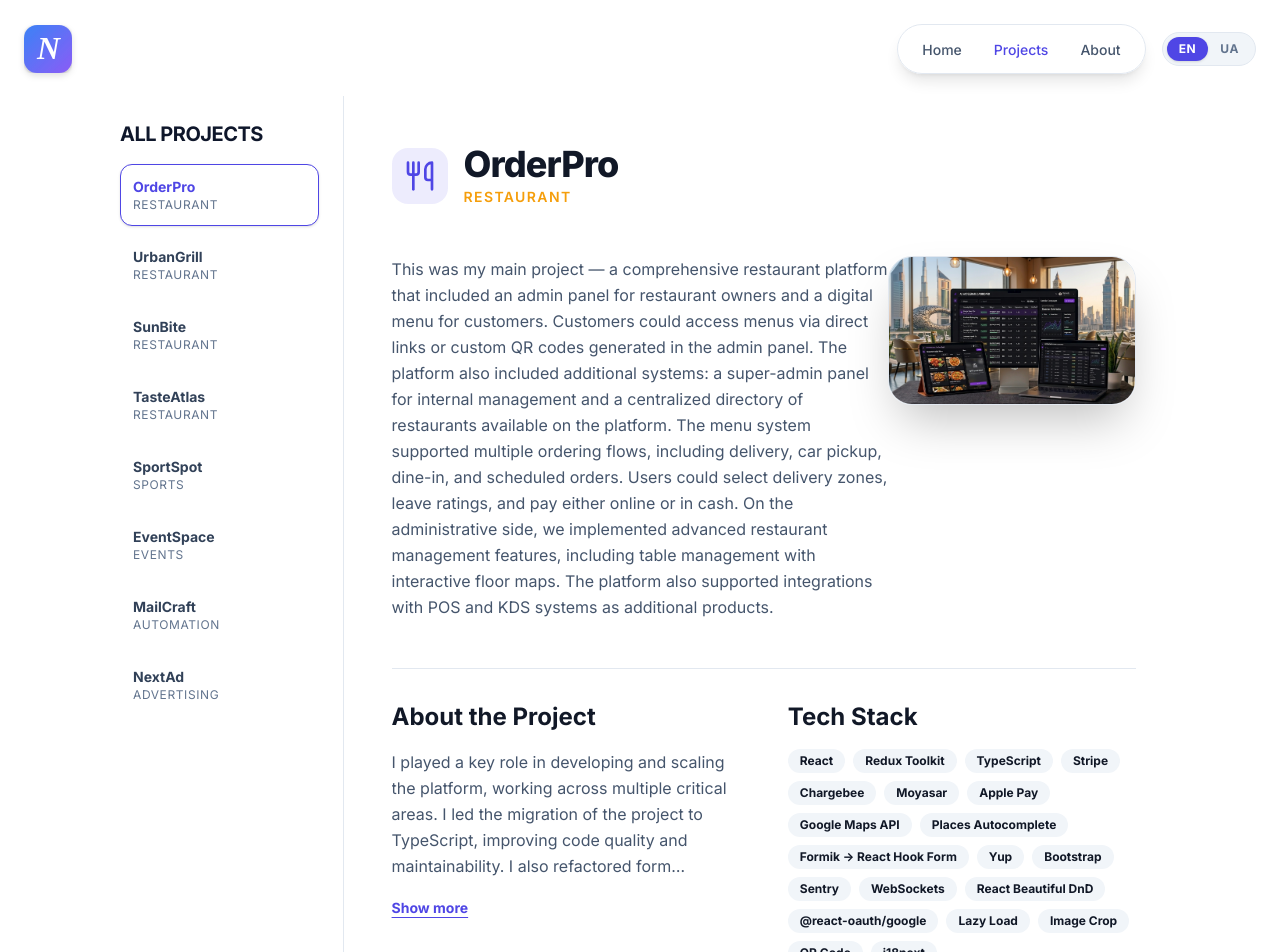
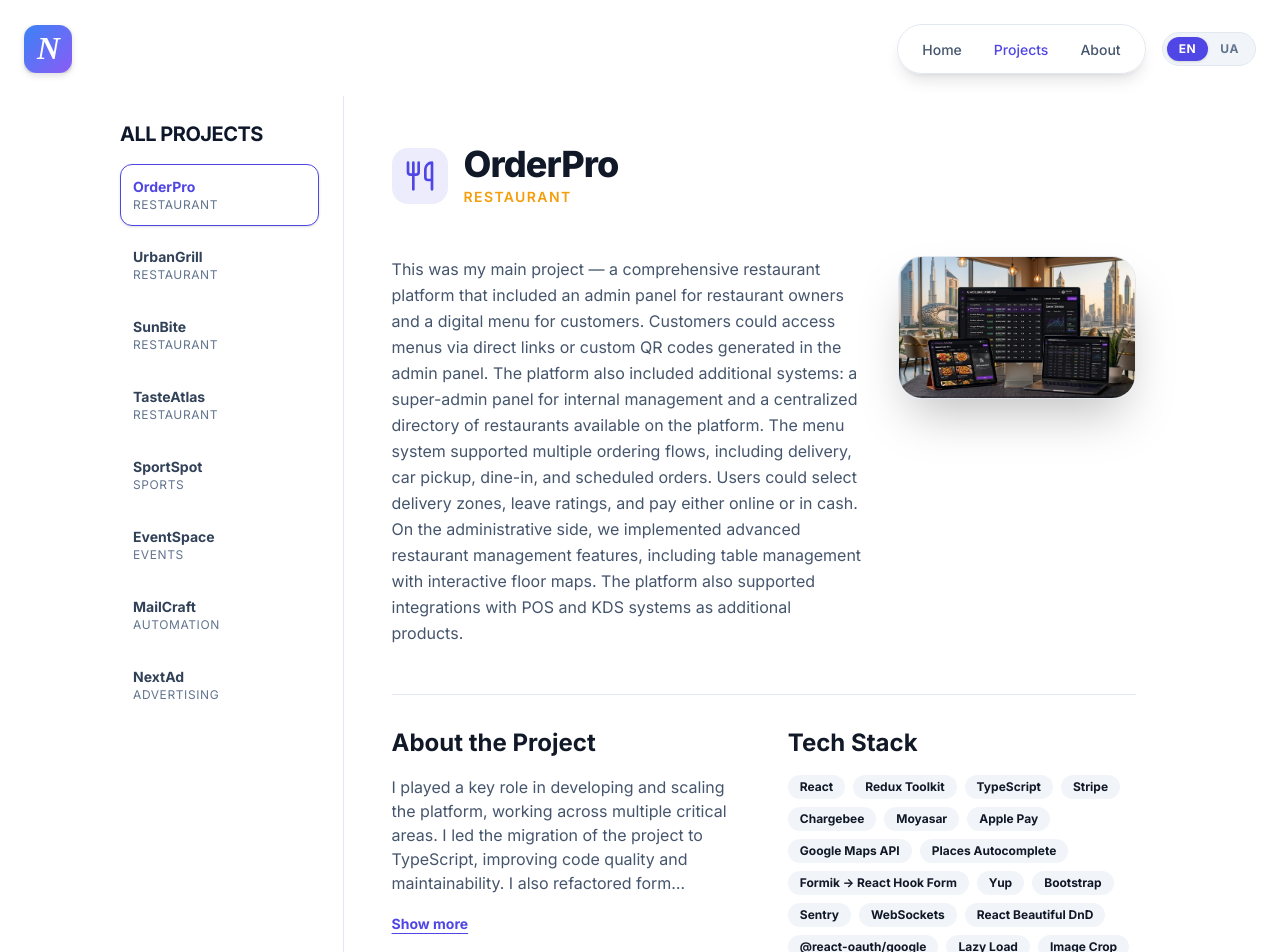
Before and after one commit to Mozzi22/Portfolio, a Next.js app: page /en/projects/1 in a window 1280 px wide. Shown: the top 952 px of the page. Built offline with nearby package versions, Linux system fonts and the light colour scheme.

Commit message:
fixed project icon space + fixed showMore button + added useTextOverflow hook

```diff
--- a/src/app/[locale]/projects/[id]/page.tsx
+++ b/src/app/[locale]/projects/[id]/page.tsx
@@ -4,20 +4,27 @@ import { FileQuestion } from 'lucide-react'
 import Image from 'next/image'
 import { useParams } from 'next/navigation'
 import { useTranslations } from 'next-intl'
-import { useState } from 'react'
+import { useRef, useState } from 'react'
 
 import { getProjectData } from '@/app/[locale]/projects/[id]/helpers'
+import { useTextOverflow } from '@/hooks/useTextOverflow'
 import { selectProjectById } from '@/store/features/projectsSlice'
 import { useAppSelector } from '@/store/hooks'
 
 const ProjectDetail = () => {
   const { id } = useParams<{ id: string | undefined }>()
 
+  const textRef = useRef<HTMLParagraphElement>(null)
+
   const [expanded, setExpanded] = useState(false)
 
   const project = useAppSelector(selectProjectById(id))
 
   const t = useTranslations('ProjectDetails')
+
+  const projectDetailsText = t(`details-${id}`)
+
+  const canExpand = useTextOverflow(textRef, projectDetailsText, 5)
 
   if (!id || !project) {
     return (
@@ -53,7 +60,7 @@ const ProjectDetail = () => {
         </div>
       </div>
 
-      <div className="flex flex-col md:flex-row">
+      <div className="flex flex-col md:flex-row md:space-x-8 space-y-8 md:space-y-0">
         <div className="w-full md:w-2/3 flex">
           <p className="text-slate-600 leading-relaxed">
             {t(`description-${id}`)}
@@ -75,16 +82,19 @@ const ProjectDetail = () => {
         <div className="space-y-4">
           <h2 className="text-2xl font-bold">{t('aboutProject')}</h2>
           <p
-            className={`text-slate-600 leading-relaxed transition-all duration-300 ${expanded ? '' : 'line-clamp-5'}`}
+            ref={textRef}
+            className={`text-slate-600 ${expanded ? '' : 'line-clamp-5'}`}
           >
-            {t(`details-${id}`)}
+            {projectDetailsText}
           </p>
+          {canExpand && (
             <button
               onClick={handleToggle}
               className="cursor-pointer inline-flex items-center space-x-2 text-sm font-bold text-primary hover:text-primary-hover underline underline-offset-4"
             >
               {t(expanded ? 'showLess' : 'showMore')}
             </button>
+          )}
         </div>
 
         <div className="space-y-4">
--- /dev/null
+++ b/src/hooks/useTextOverflow.ts
@@ -0,0 +1,31 @@
+import { RefObject, useEffect, useState } from 'react'
+
+export const useTextOverflow = (
+  textRef: RefObject<HTMLParagraphElement | null>,
+  text: string,
+  maxLines: number
+) => {
+  const [canExpand, setCanExpand] = useState(false)
+
+  useEffect(() => {
+    const checkOverflow = () => {
+      if (!textRef.current) return
+
+      const lineHeight = parseFloat(
+        getComputedStyle(textRef.current).lineHeight
+      )
+
+      setCanExpand(textRef.current.scrollHeight > lineHeight * maxLines)
+    }
+
+    checkOverflow()
+
+    window.addEventListener('resize', checkOverflow)
+
+    return () => {
+      window.removeEventListener('resize', checkOverflow)
+    }
+  }, [textRef, text, maxLines])
+
+  return canExpand
+}
```
Lines whose indentation alone changed are shown as unchanged.
